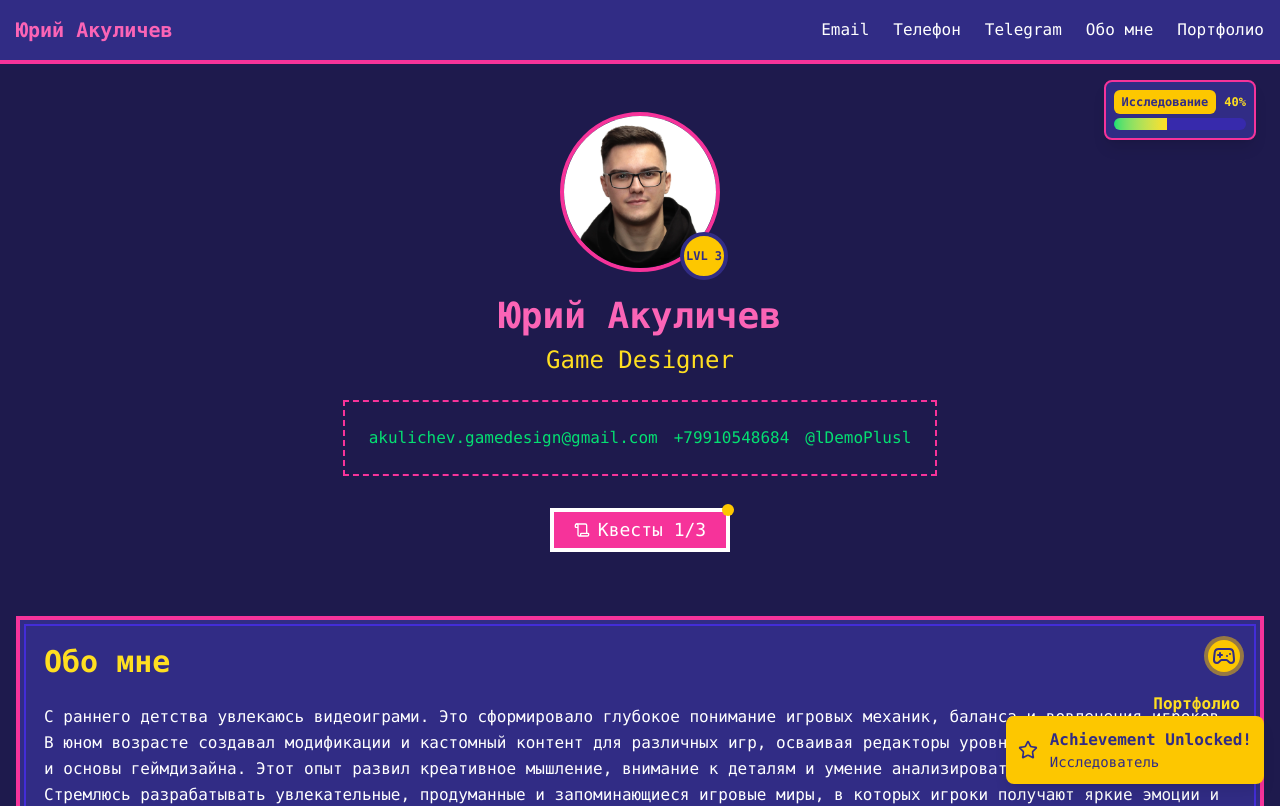
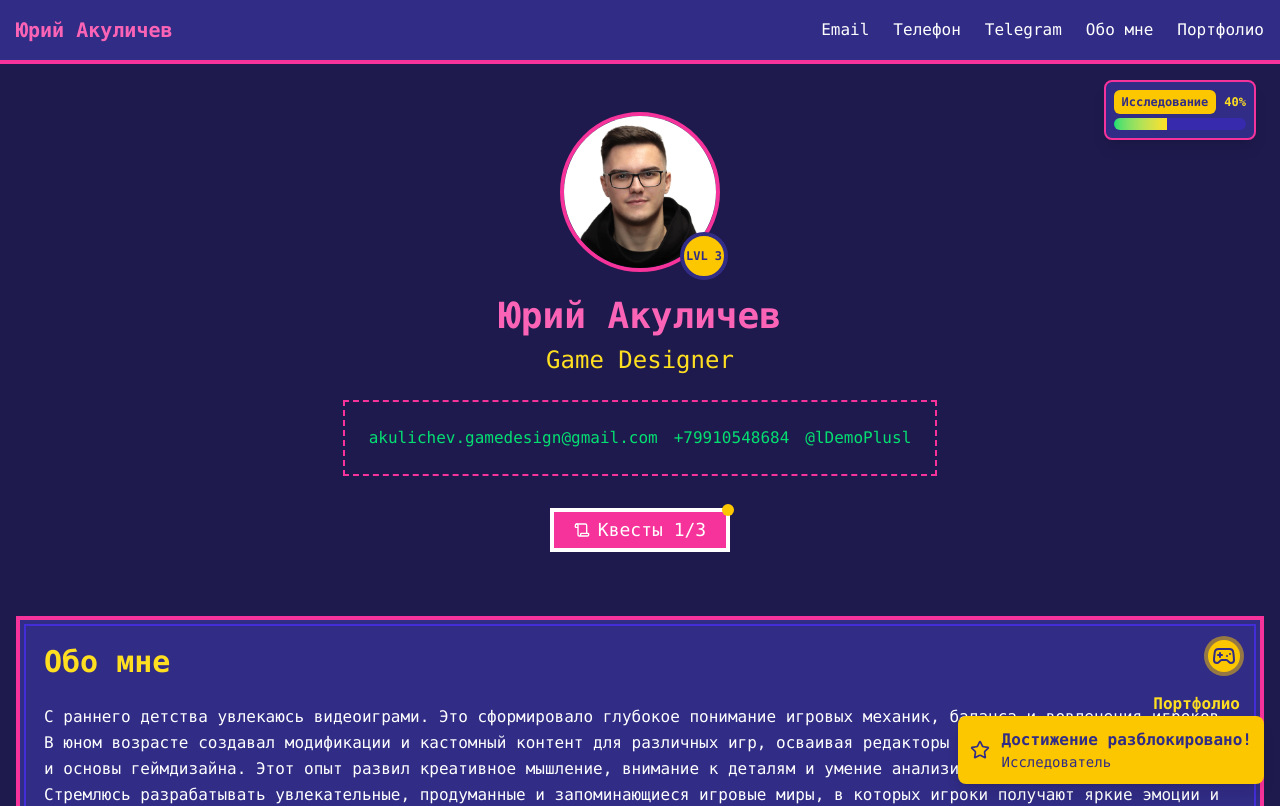
Before and after one commit to lDemoPlusl/AkulichevPortfolioGameDesign, a React (Vite) app: page / in a window 1280 px wide. Shown: the top 806 px of the page. Built offline with nearby package versions, Linux system fonts and the light colour scheme.

Commit message:
rm unused

```diff
--- a/src/components/achievement-badges.tsx
+++ b/src/components/achievement-badges.tsx
@@ -4,6 +4,7 @@ import {cn} from "@/lib/utils";
 import {ARCHIVEMENTS} from "@/constants/archivements";
 import {PORTFOLIO_ITEMS} from "@/constants/portfolio";
 import {useExp} from "@/context/exp";
+import {ACHIEVEMENT_UNLOCKED_TEXT} from "@/constants/achievement-unlocked-text";
 
 // Add this function to render the appropriate icon based on iconType
 const renderIcon = (iconType: string) => {
@@ -154,7 +155,7 @@ export function AchievementBadges() {
           <div className="flex items-center">
             <div className="mr-3">{renderIcon(newAchievement.iconType)}</div>
             <div>
-              <h4 className="font-bold">Achievement Unlocked!</h4>
+              <h4 className="font-bold">{ACHIEVEMENT_UNLOCKED_TEXT}</h4>
               <p className="text-sm">{newAchievement.name}</p>
             </div>
           </div>
--- /dev/null
+++ b/src/constants/achievement-unlocked-text.ts
@@ -0,0 +1 @@
+export const ACHIEVEMENT_UNLOCKED_TEXT = "Достижение разблокировано!";
```
